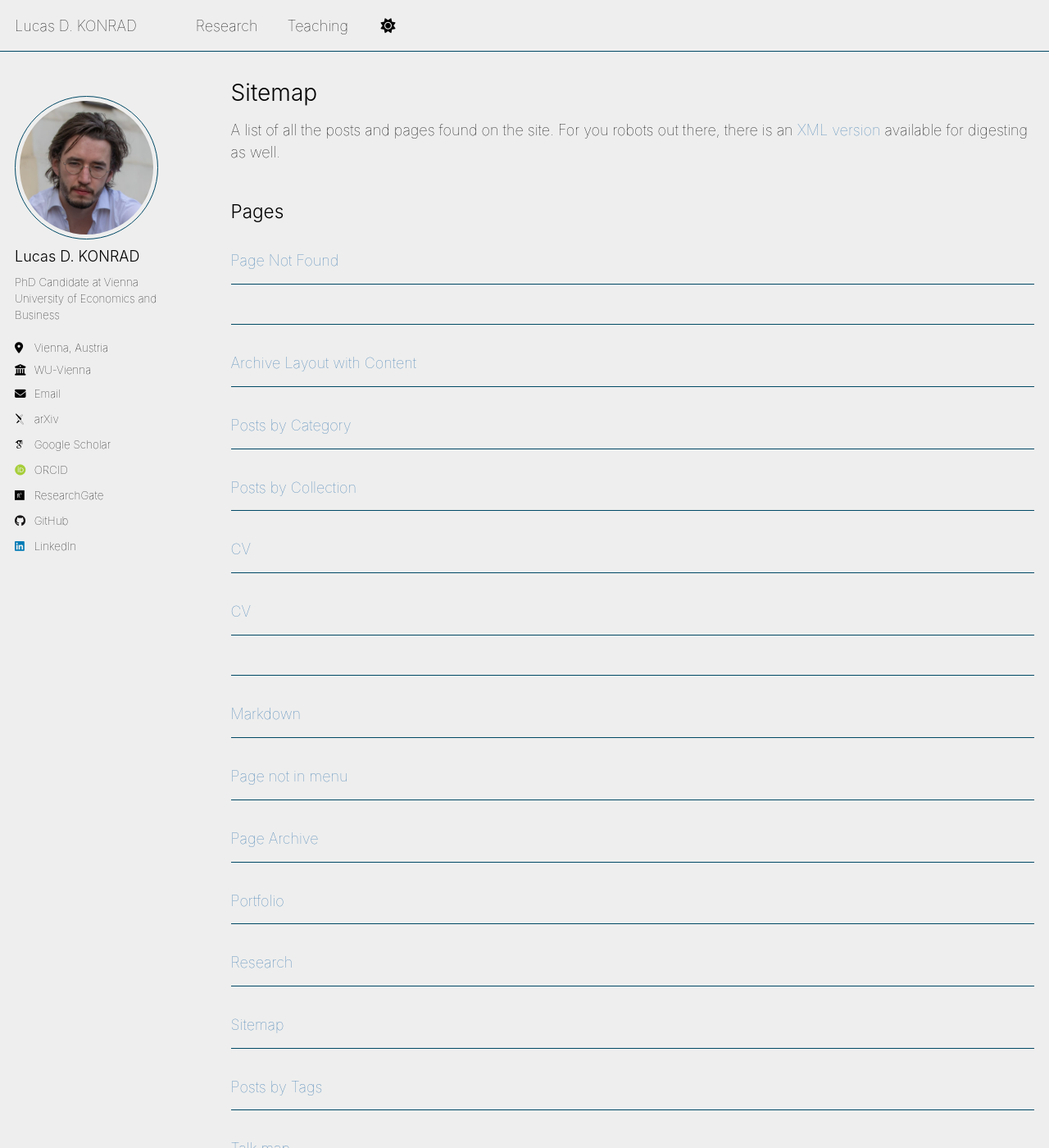
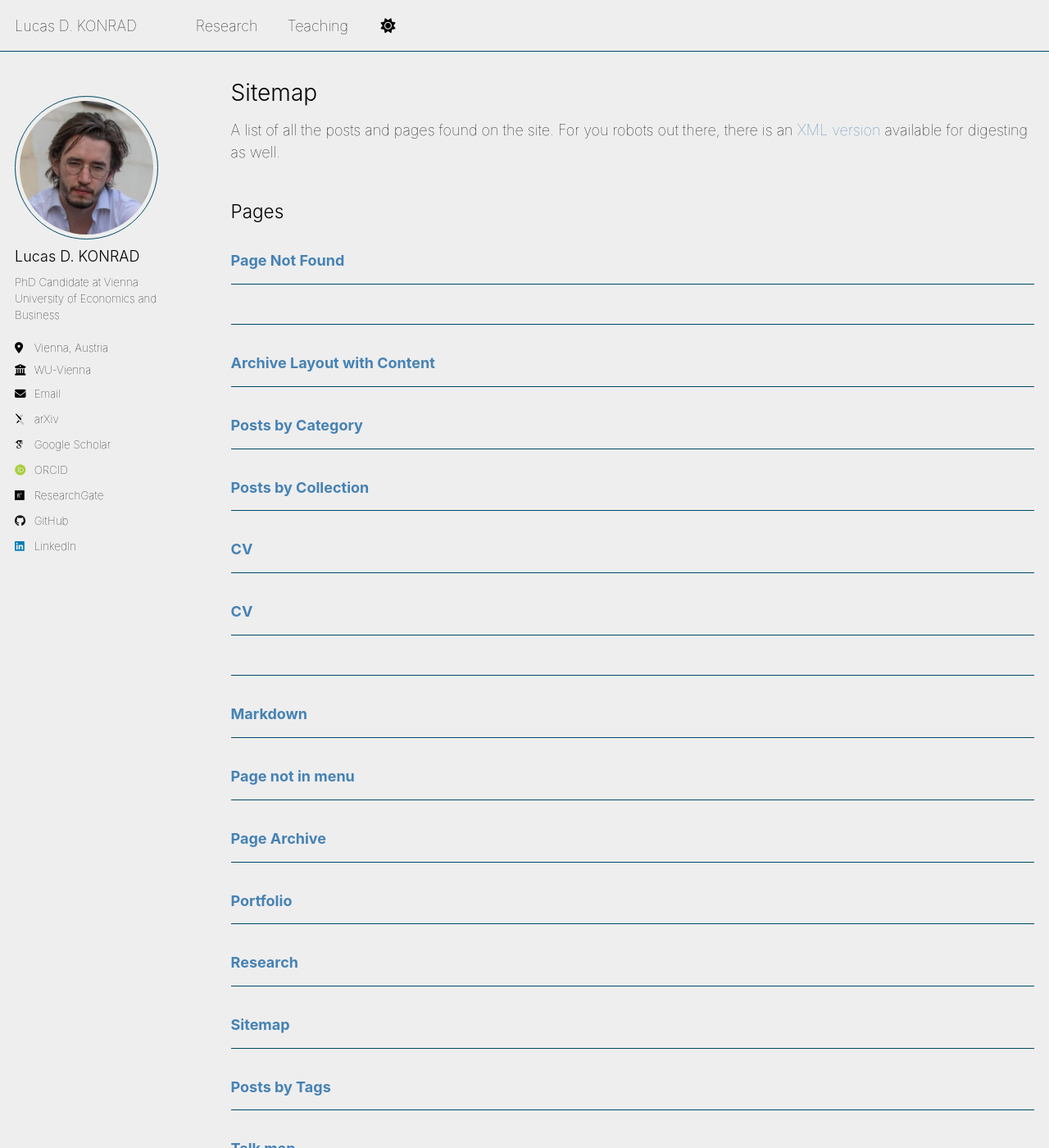
Before and after one commit to konradld/konradld.github.io, a Jekyll site: the page built from _pages/sitemap.md, in a window 1280 px wide and 1400 px high. Shown: the whole window at 82% size. Built offline with Jekyll 4.4.1, drawn with Linux system fonts in a browser that asks for light colours; some web fonts are replaced; a script that is not in the unit is left out; some of the changed text lies outside the part shown.

Commit message:
try to fix date in title and formating of title

```diff
--- a/_includes/archive-single.html
+++ b/_includes/archive-single.html
@@ -64,7 +64,6 @@
         {% elsif post.collection == 'publications' %}
           <p>Published in <i>{{ post.venue }}</i>, {{ post.date | default: "1900-01-01" | date: "%Y" }} </p>
         {% elsif post.date %}
-         <p class="page__date"><strong><i class="fa fa-fw fa-calendar" aria-hidden="true"></i> {{ site.data.ui-text[site.locale].date_label | default: "Published:" }}</strong> <time datetime="{{ post.date | default: "1900-01-01" | date_to_xmlschema }}">{{ post.date | default: "1900-01-01" | date: "%B %d, %Y" }}</time></p>
         {% endif %}
 
     {% if post.excerpt and site.read_more != 'enabled' %}
--- a/_sass/layout/_archive.scss
+++ b/_sass/layout/_archive.scss
@@ -44,8 +44,16 @@
   margin-bottom: 0.25em;
   font-family: $sans-serif-narrow;
 
+  > a:first-child {
+    font-weight: bold;
+  }
   a + a {
     opacity: 0.5;
+  }
+
+  em {
+    font-style: italic;
+    font-weight: 300;
   }
 }
 
```
